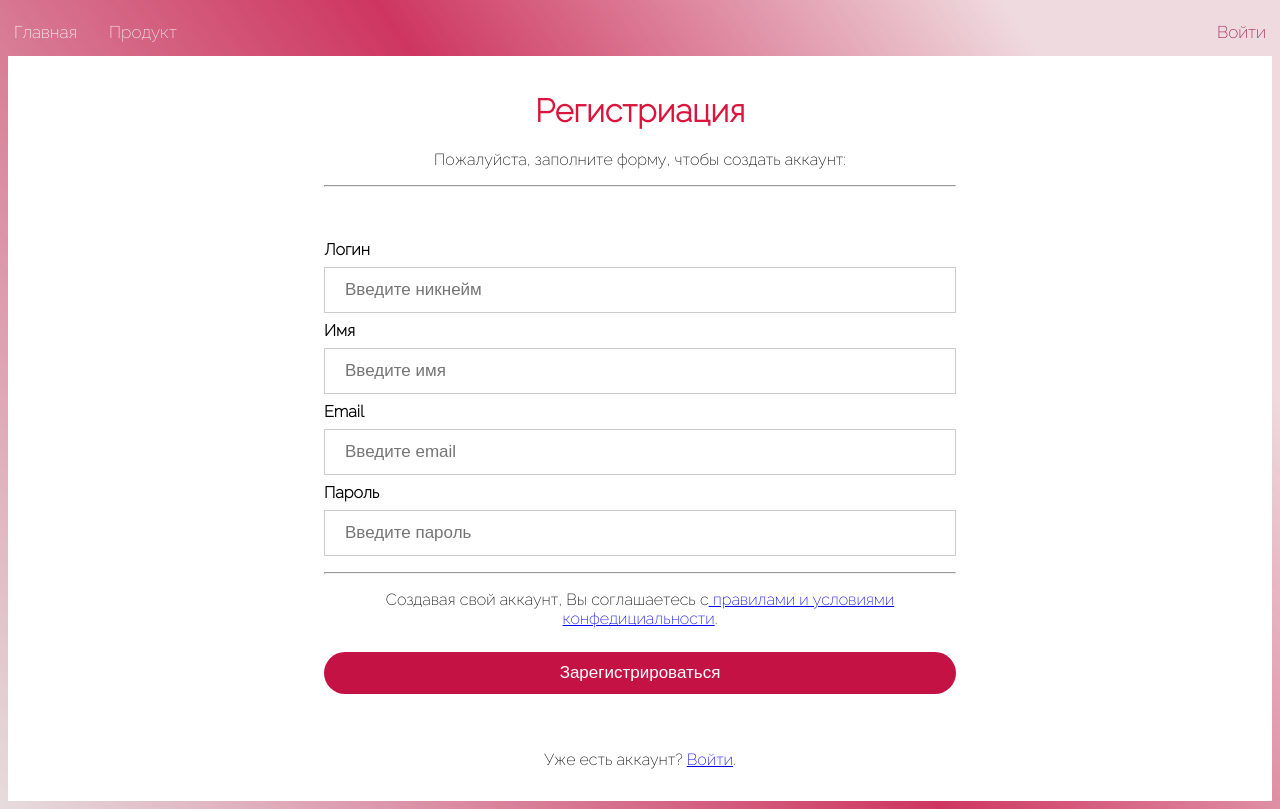
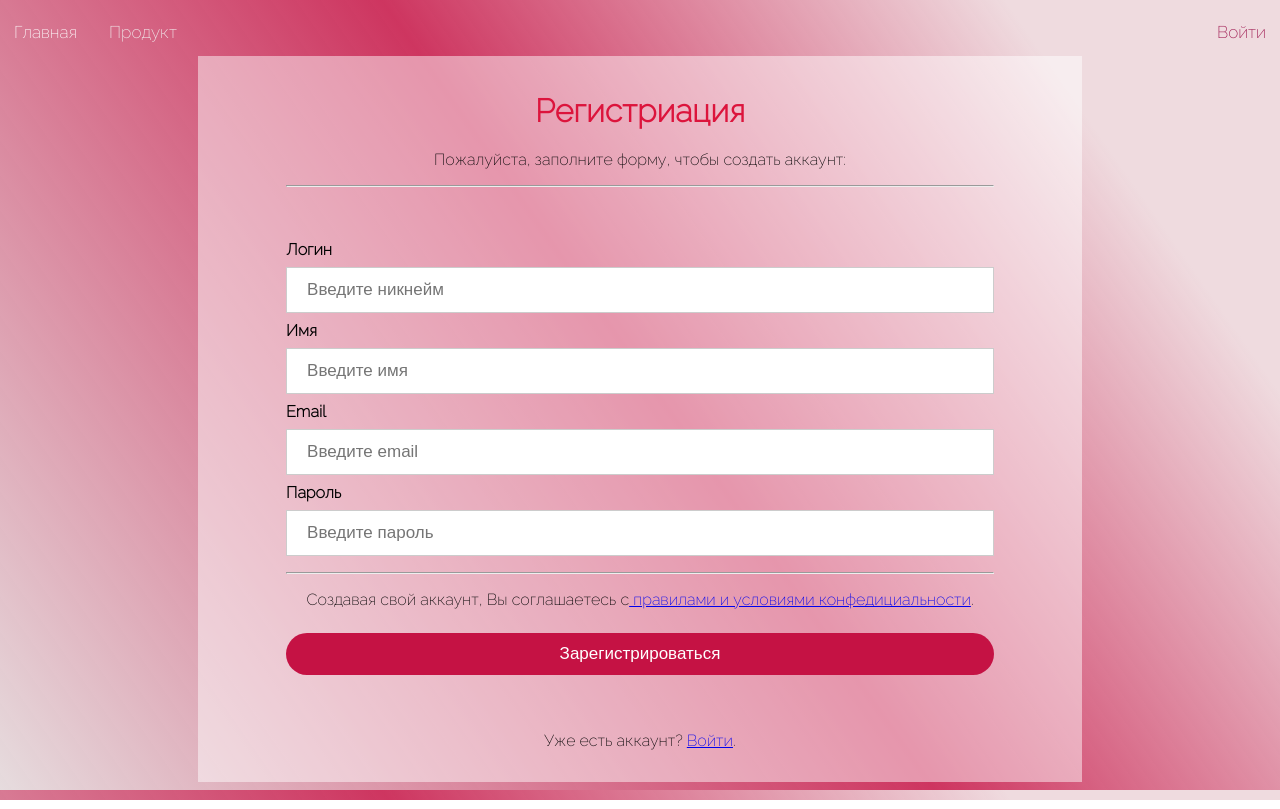
Before and after one commit to JennyShel18/Site_Assistant, a Django app: page /registration in a window 1280 px wide. Run offline with Django 3.2, Linux system fonts and the light colour scheme.

Commit message:
Доделала авторизацию на странице регистрации

```diff
--- a/site_assistant/main/static/css/register.css
+++ b/site_assistant/main/static/css/register.css
@@ -1,11 +1,13 @@
 .container {
     padding: 16px;
-    width: 50%;
+    width: 80%;
     margin: auto;
     font-family: 'Raleway', sans-serif;
 }
 form {
-  background-color: white;
+  background-color: #ffffff7a;
+  width: 70%;
+  margin: auto;
 }
 form h1 {
   text-align: center;
--- a/site_assistant/main/views.py
+++ b/site_assistant/main/views.py
@@ -93,6 +93,16 @@
         else:
             error="Неверно введены данные"
 
+        if request.method == 'POST' and not form.is_valid():
+            username = request.POST['username']
+            password = request.POST['password']
+            user = authenticate(request, username=username, password=password)
+            if user is not None:
+                login(request, user)
+                return redirect('product')
+            else:
+                error = "Неверно введены данные"
+
     form = UserForm()
     context = {
         'form':form,
```
Also changed, not shown: site_assistant/db.sqlite3.
